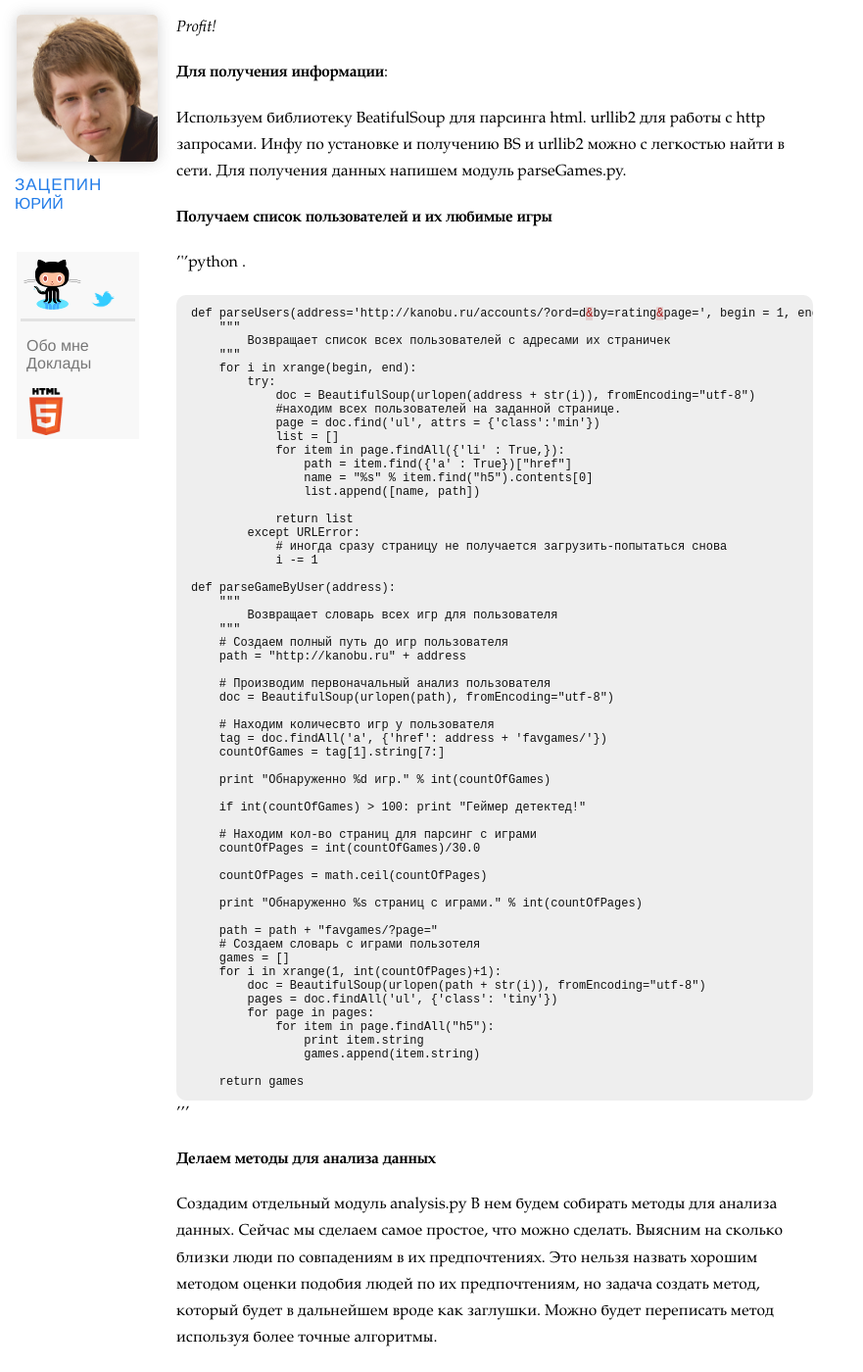
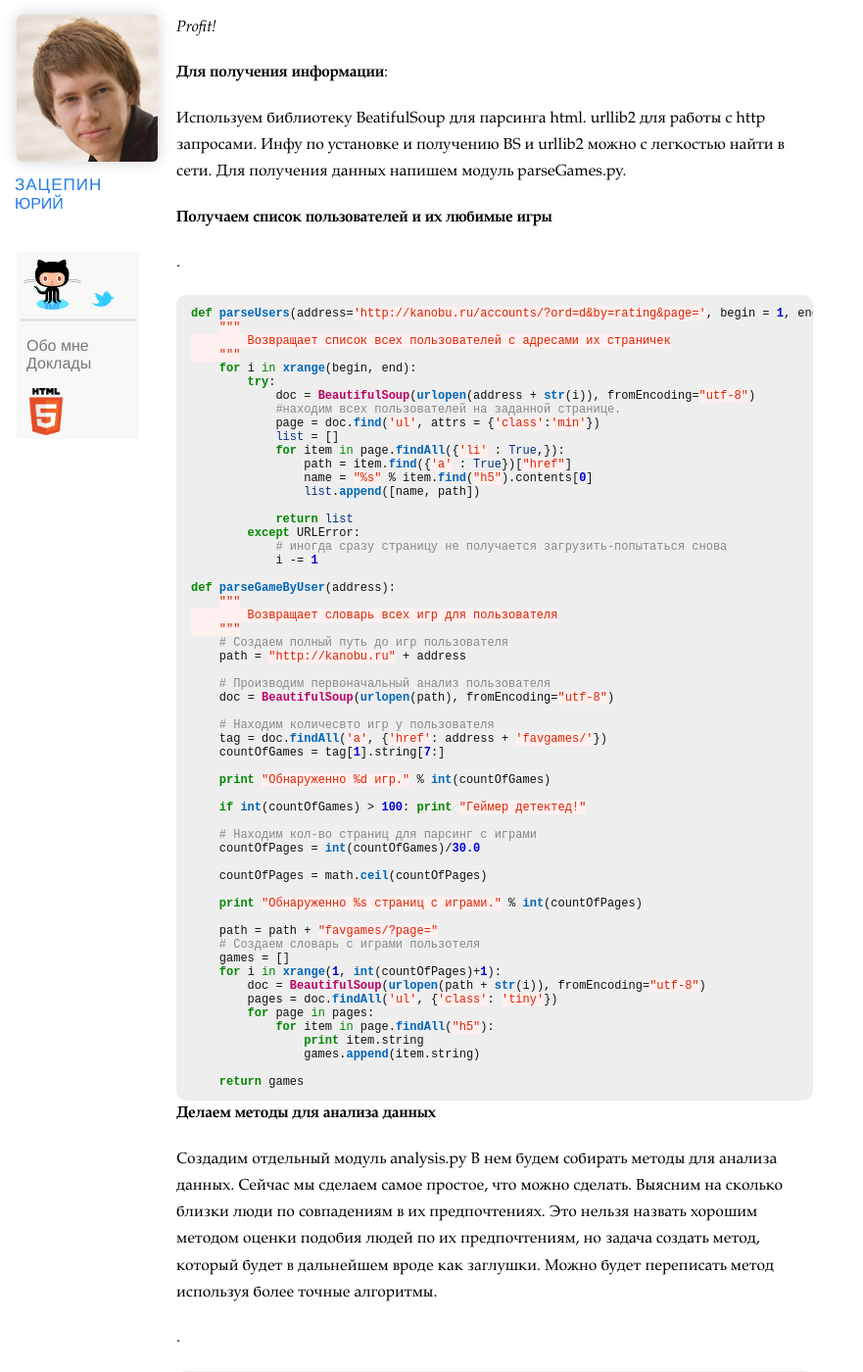
Before and after one commit to Partysun/partysun.github.com, a Jekyll site: the page built from _posts/2011-11-21-analyzes-social-network.markdown, in a window 1280 px wide and 1400 px high, scrolled down 911 px. Shown: the whole window at 98% size, without its empty margins (0-881 px from the left). Built offline with Jekyll 4.4.1, drawn with Linux system fonts in a browser that asks for light colours; nearby versions of some CDN libraries; Markdown is read by kramdown in place of the engine named in the settings; comment, search, counter and statistics services are not loaded; some of the changed text lies outside the part shown.

Commit message:
new post

```diff
--- a/_posts/2011-11-21-analyzes-social-network.markdown
+++ b/_posts/2011-11-21-analyzes-social-network.markdown
@@ -34,8 +34,7 @@
 
 **Получаем список пользователей и их любимые игры**
 
-'''python
-.{% highlight html %}
+.{% highlight python %}
 def parseUsers(address='http://kanobu.ru/accounts/?ord=d&by=rating&page=', begin = 1, end = 3):
     """
         Возвращает список всех пользователей с адресами их страничек
@@ -94,14 +93,13 @@
 
     return games
 {% endhighlight %}
-'''
 
 **Делаем методы для анализа данных**
 
 Создадим отдельный модуль analysis.py
 В нем будем собирать методы для анализа данных. Сейчас мы сделаем самое простое, что можно сделать. Выясним на сколько близки люди по совпадениям в их предпочтениях. Это нельзя назвать хорошим методом оценки подобия людей по их предпочтениям, но задача создать метод, который будет в дальнейшем вроде как заглушки. Можно будет переписать метод используя более точные алгоритмы.
 
-'''python
+.{% highlight python %}
 
 def sim(prefs, person1, person2):
     """Выясняет, на сколько близки два человека
@@ -144,11 +142,11 @@
     scores.sort()
     scores.reverse()
     return scores[0:n]
-'''
+{% endhighlight %}
 
 Итак, нам надо узнать кто имеет схожии предпочтения с пользователем 'molly doe'.
 
-'''python
+.{% highlight python %}
 
     from analysis import sim
     from analysis import topMatches
@@ -158,7 +156,7 @@
     gamers = pickle.load(f)
     print topMatches(gamers, 'molly doe', n=5, similarity=sim)
     f.close()
-'''
+{% endhighlight %}
 
 *Profit!*
 
```
Also changed, not shown: 1 other file.
